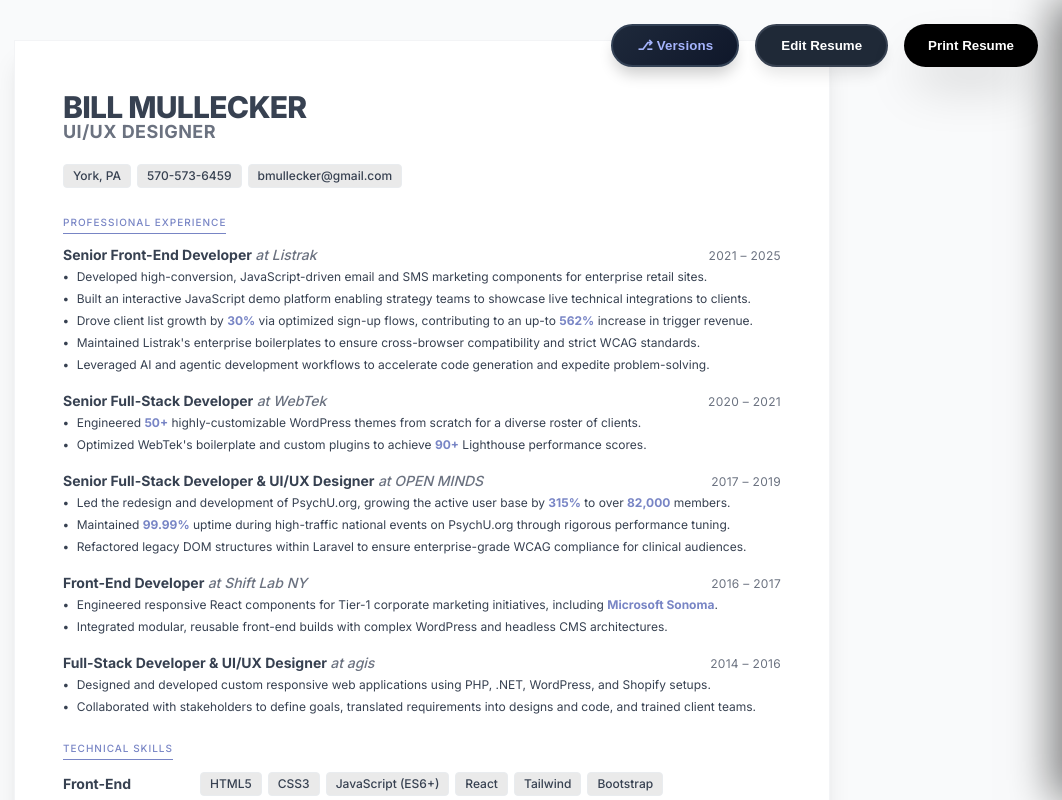
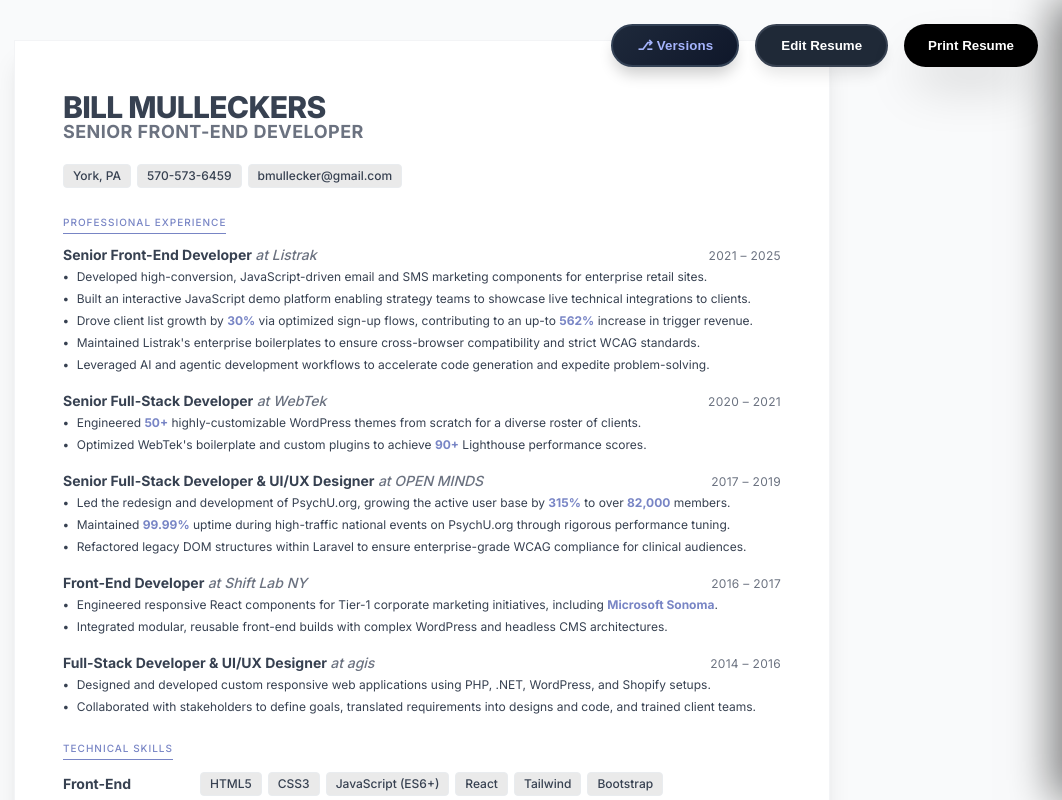
Before and after one commit to bmullecker/mullecker_resume-v1, a React (Vite) app in the folder resume/: page / in a window 1280 px wide. Shown: the top 800 px of the page, without its empty margins (218-1280 px from the left). Built offline with nearby package versions, Linux system fonts and the light colour scheme; no server answers.

Commit message:
feat: add base CSS styles and versions configuration for resume project

```diff
--- a/resume/src/data.ts
+++ b/resume/src/data.ts
@@ -36,8 +36,8 @@ export interface ResumeData {
 
 export const resumeData: ResumeData = {
   "personalInfo": {
-    "name": "Bill Mullecker",
-    "title": "UI/UX Designer",
+    "name": "Bill Mulleckers",
+    "title": "Senior Front-End Developer",
     "location": "York, PA",
     "phone": "570-573-6459",
     "email": "bmullecker@gmail.com",
```
